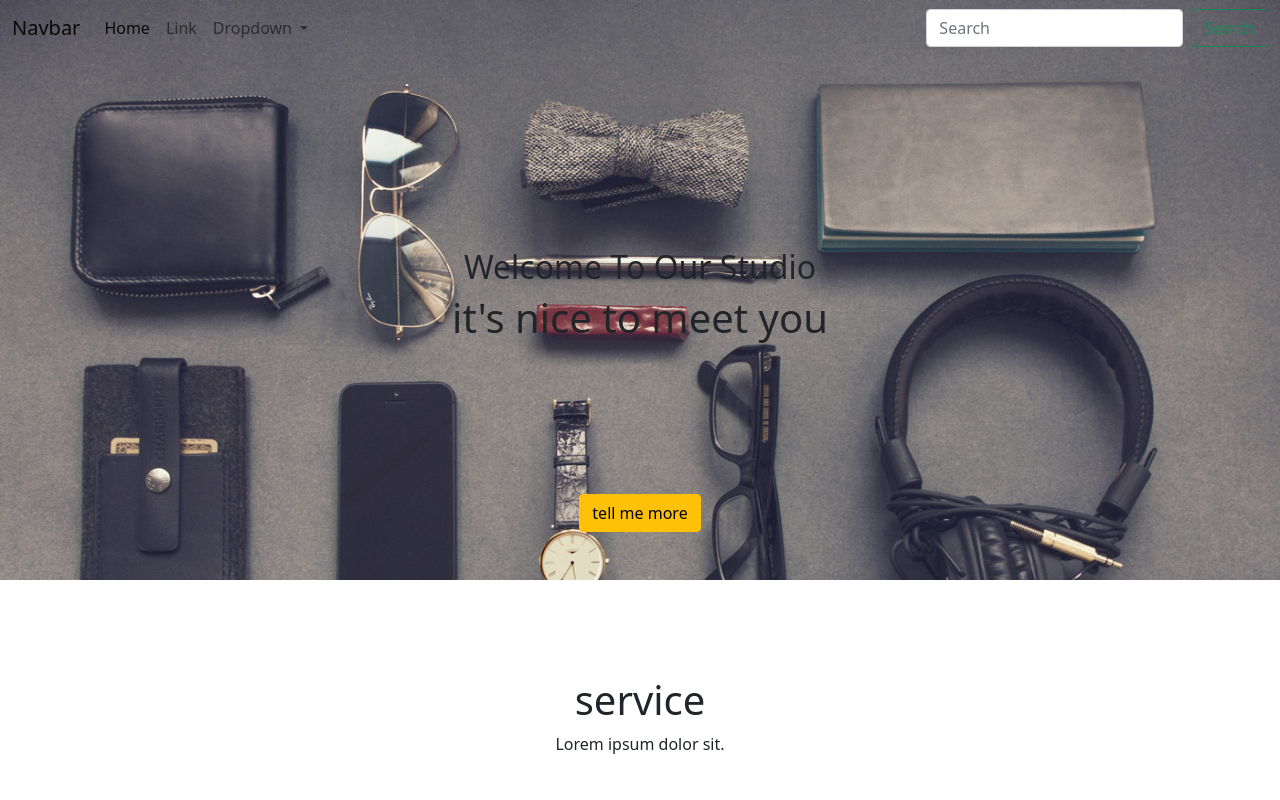
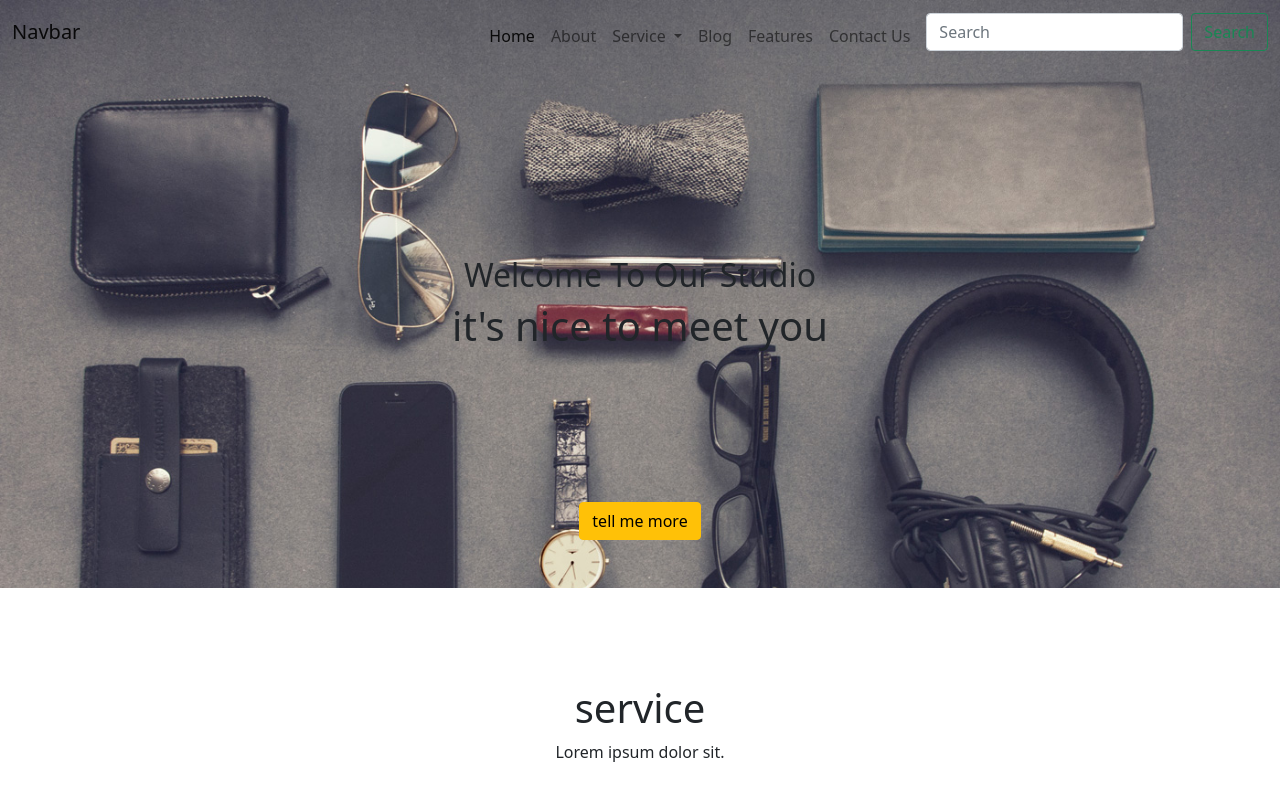
Before and after one commit to nasir1196/golden-tab, a plain HTML site: page index.html in a window 1280 px wide. Shown: the top 800 px of the page. Drawn offline with Linux system fonts and the light colour scheme.

Commit message:
code modify

```diff
--- a/index.html
+++ b/index.html
@@ -21,18 +21,19 @@
                     <span class="navbar-toggler-icon"></span>
                 </button>
                 <div class="collapse navbar-collapse" id="navbarSupportedContent">
-                    <ul class="navbar-nav me-auto mb-2 mb-lg-0">
+                    <ul class="navbar-nav ms-auto m-2 mb-2 mb-lg-0">
                         <li class="nav-item">
                             <a class="nav-link active" aria-current="page" href="#">Home</a>
                         </li>
                         <li class="nav-item">
-                            <a class="nav-link" href="#">Link</a>
+                            <a class="nav-link" href="#">About</a>
                         </li>
                         <li class="nav-item dropdown">
                             <a class="nav-link dropdown-toggle" href="#" id="navbarDropdown" role="button"
                                 data-bs-toggle="dropdown" aria-expanded="false">
-                                Dropdown
+                                Service
                             </a>
+
                             <ul class="dropdown-menu" aria-labelledby="navbarDropdown">
                                 <li><a class="dropdown-item" href="#">Action</a></li>
                                 <li><a class="dropdown-item" href="#">Another action</a></li>
@@ -41,6 +42,15 @@
                                 </li>
                                 <li><a class="dropdown-item" href="#">Something else here</a></li>
                             </ul>
+                        </li>
+                        <li class="nav-item">
+                            <a class="nav-link" href="#">Blog</a>
+                        </li>
+                        <li class="nav-item">
+                            <a class="nav-link" href="#">Features</a>
+                        </li>
+                        <li class="nav-item">
+                            <a class="nav-link" href="#">Contact Us</a>
                         </li>
                     </ul>
                     <form class="d-flex">
```
